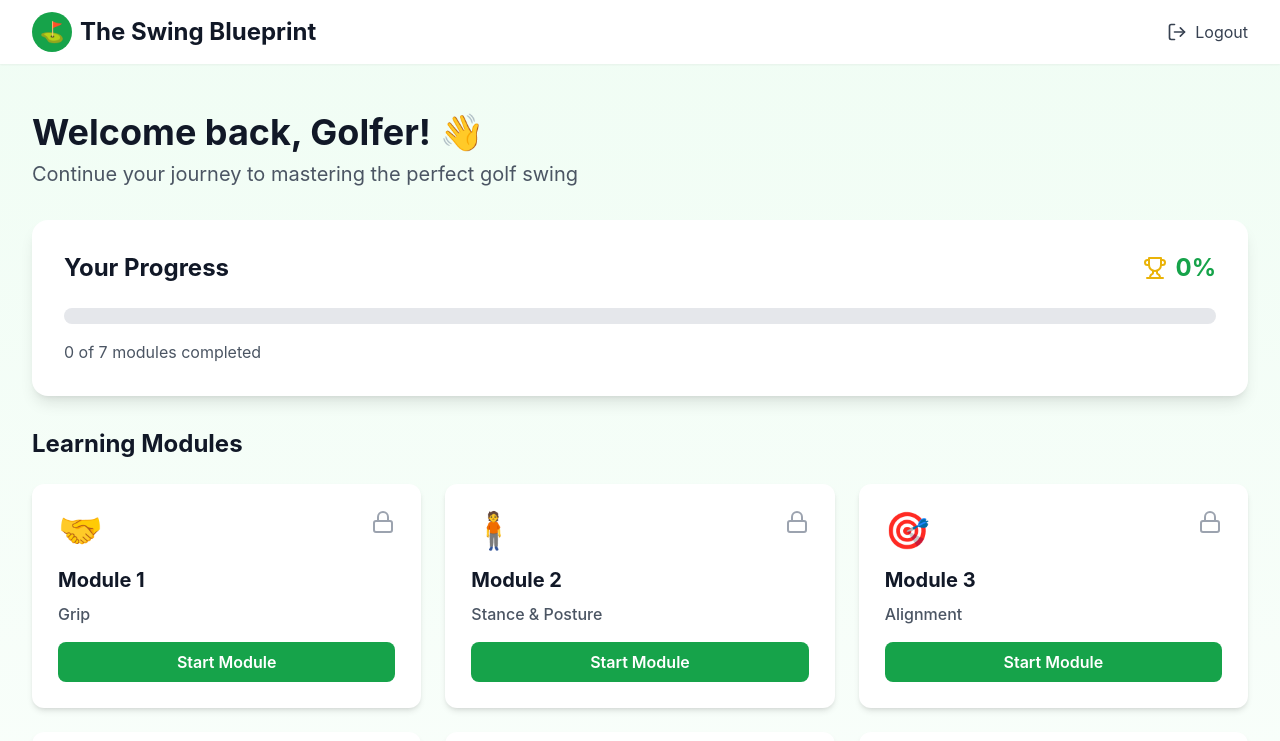
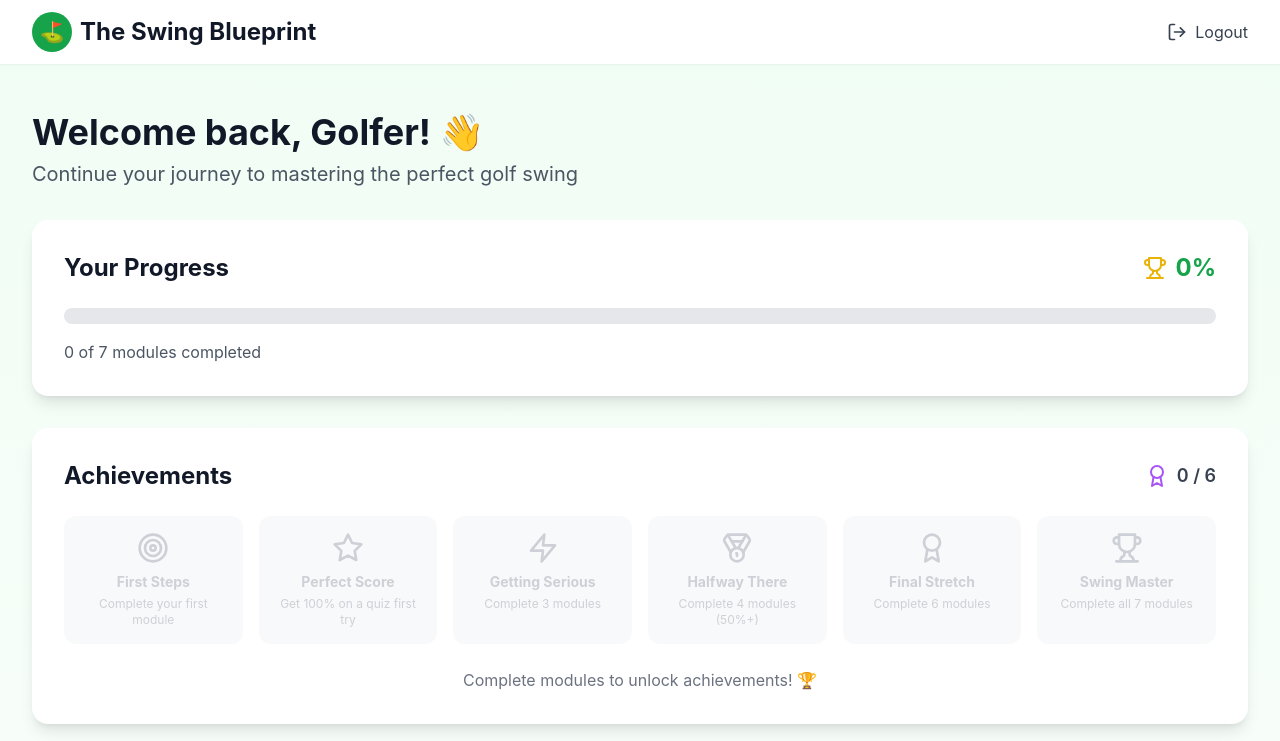
Before and after one commit to Bruh3000000/The-Swing-Blueprint, a Next.js app: page /dashboard in a window 1280 px wide. Shown: the top 741 px of the page. Built offline with nearby package versions, Linux system fonts and the light colour scheme; no server answers; the database is empty; sample sign-in values are in the browser's storage.

Commit message:
Enhance Dashboard with achievements and module updates
Added new achievements and updated module handling in Dashboard.

```diff
--- a/pages/dashboard.js
+++ b/pages/dashboard.js
@@ -1,23 +1,154 @@
 import React, { useState, useEffect } from 'react';
 import { useRouter } from 'next/router';
-import { LogOut, CheckCircle, Lock, Trophy } from 'lucide-react';
+import { LogOut, CheckCircle, Lock, Trophy, Award, Target, Zap, Star, Medal } from 'lucide-react';
+
+const SUPABASE_URL = 'https://lhqvtvxrbiydtcislfjm.supabase.co';
+const SUPABASE_ANON_KEY = 'eyJhbGciOiJIUzI1NiIsInR5cCI6IkpXVCJ9.eyJpc3MiOiJzdXBhYmFzZSIsInJlZiI6ImxocXZ0dnhyYml5ZHRjaXNsZmptIiwicm9sZSI6ImFub24iLCJpYXQiOjE3NjU4NDQxMTAsImV4cCI6MjA4MTQyMDExMH0.iseDg5x_UUZF4-gsvJMZ2YoXXdgGVV269oIkrmK6Pmw';
 
 export default function Dashboard() {
   const router = useRouter();
   const [user, setUser] = useState(null);
   const [loading, setLoading] = useState(true);
+  const [userProgress, setUserProgress] = useState([]);
+  const [achievements, setAchievements] = useState([]);
+
+  const modules = [
+    { id: 1, name: 'Grip', icon: '🤝', completed: false },
+    { id: 2, name: 'Stance & Posture', icon: '🧍', completed: false },
+    { id: 3, name: 'Alignment', icon: '🎯', completed: false },
+    { id: 4, name: 'Backswing', icon: '↰', completed: false },
+    { id: 5, name: 'Downswing', icon: '↓', completed: false },
+    { id: 6, name: 'Impact', icon: '💥', completed: false },
+    { id: 7, name: 'Follow-through', icon: '↗', completed: false }
+  ];
+
+  // Define all possible achievements
+  const allAchievements = [
+    {
+      id: 'first_module',
+      title: 'First Steps',
+      description: 'Complete your first module',
+      icon: <Target className="w-8 h-8" />,
+      color: 'bg-blue-100 text-blue-600',
+      earned: false
+    },
+    {
+      id: 'perfect_score',
+      title: 'Perfect Score',
+      description: 'Get 100% on a quiz first try',
+      icon: <Star className="w-8 h-8" />,
+      color: 'bg-yellow-100 text-yellow-600',
+      earned: false
+    },
+    {
+      id: 'three_modules',
+      title: 'Getting Serious',
+      description: 'Complete 3 modules',
+      icon: <Zap className="w-8 h-8" />,
+      color: 'bg-purple-100 text-purple-600',
+      earned: false
+    },
+    {
+      id: 'halfway',
+      title: 'Halfway There',
+      description: 'Complete 4 modules (50%+)',
+      icon: <Medal className="w-8 h-8" />,
+      color: 'bg-orange-100 text-orange-600',
+      earned: false
+    },
+    {
+      id: 'almost_done',
+      title: 'Final Stretch',
+      description: 'Complete 6 modules',
+      icon: <Award className="w-8 h-8" />,
+      color: 'bg-pink-100 text-pink-600',
+      earned: false
+    },
+    {
+      id: 'swing_master',
+      title: 'Swing Master',
+      description: 'Complete all 7 modules',
+      icon: <Trophy className="w-8 h-8" />,
+      color: 'bg-green-100 text-green-600',
+      earned: false
+    }
+  ];
 
   useEffect(() => {
-    // Check if user is logged in
     const userData = localStorage.getItem('user');
     if (!userData) {
       router.push('/auth?mode=login');
       return;
     }
 
-    setUser(JSON.parse(userData));
-    setLoading(false);
+    const parsedUser = JSON.parse(userData);
+    setUser(parsedUser);
+    fetchUserProgress(parsedUser.id);
   }, [router]);
+
+  const fetchUserProgress = async (userId) => {
+    const accessToken = localStorage.getItem('sb-access-token');
+
+    try {
+      const response = await fetch(
+        `${SUPABASE_URL}/rest/v1/user_progress?user_id=eq.${userId}`,
+        {
+          headers: {
+            'apikey': SUPABASE_ANON_KEY,
+            'Authorization': `Bearer ${accessToken}`
+          }
+        }
+      );
+
+      if (response.ok) {
+        const data = await response.json();
+        setUserProgress(data);
+        calculateAchievements(data);
+      }
+    } catch (error) {
+      console.error('Error fetching progress:', error);
+    } finally {
+      setLoading(false);
+    }
+  };
+
+  const calculateAchievements = (progressData) => {
+    const completedCount = progressData.filter(p => p.completed).length;
+    const earnedAchievements = [...allAchievements];
+
+    // First module
+    if (completedCount >= 1) {
+      earnedAchievements[0].earned = true;
+    }
+
+    // Perfect score (check if any quiz has 100%)
+    const hasPerfectScore = progressData.some(p => p.quiz_score === 100);
+    if (hasPerfectScore) {
+      earnedAchievements[1].earned = true;
+    }
+
+    // Three modules
+    if (completedCount >= 3) {
+      earnedAchievements[2].earned = true;
+    }
+
+    // Halfway (4 modules)
+    if (completedCount >= 4) {
+      earnedAchievements[3].earned = true;
+    }
+
+    // Almost done (6 modules)
+    if (completedCount >= 6) {
+      earnedAchievements[4].earned = true;
+    }
+
+    // Swing master (all 7)
+    if (completedCount >= 7) {
+      earnedAchievements[5].earned = true;
+    }
+
+    setAchievements(earnedAchievements);
+  };
 
   const handleLogout = () => {
     localStorage.removeItem('sb-access-token');
@@ -26,15 +157,9 @@ export default function Dashboard() {
     router.push('/');
   };
 
-  const modules = [
-    { name: 'Grip', icon: '🤝', completed: false },
-    { name: 'Stance & Posture', icon: '🧍', completed: false },
-    { name: 'Alignment', icon: '🎯', completed: false },
-    { name: 'Backswing', icon: '↰', completed: false },
-    { name: 'Downswing', icon: '↓', completed: false },
-    { name: 'Impact', icon: '💥', completed: false },
-    { name: 'Follow-through', icon: '↗', completed: false }
-  ];
+  const handleModuleClick = (moduleId) => {
+    router.push(`/module/${moduleId}`);
+  };
 
   if (loading) {
     return (
@@ -44,8 +169,15 @@ export default function Dashboard() {
     );
   }
 
-  const completedCount = modules.filter(m => m.completed).length;
+  // Update modules with completion status
+  const updatedModules = modules.map(module => ({
+    ...module,
+    completed: userProgress.some(p => p.module_name === module.name && p.completed)
+  }));
+
+  const completedCount = updatedModules.filter(m => m.completed).length;
   const progressPercentage = Math.round((completedCount / modules.length) * 100);
+  const earnedCount = achievements.filter(a => a.earned).length;
 
   return (
     <div className="min-h-screen bg-gradient-to-b from-green-50 to-white">
@@ -104,13 +236,57 @@ export default function Dashboard() {
           </p>
         </div>
 
+        {/* Achievements Section */}
+        <div className="bg-white rounded-2xl shadow-lg p-8 mb-8">
+          <div className="flex items-center justify-between mb-6">
+            <h2 className="text-2xl font-bold text-gray-900">Achievements</h2>
+            <div className="flex items-center space-x-2">
+              <Award className="w-6 h-6 text-purple-500" />
+              <span className="text-lg font-semibold text-gray-700">
+                {earnedCount} / {allAchievements.length}
+              </span>
+            </div>
+          </div>
+
+          <div className="grid grid-cols-2 md:grid-cols-3 lg:grid-cols-6 gap-4">
+            {achievements.map((achievement) => (
+              <div
+                key={achievement.id}
+                className={`relative p-4 rounded-xl transition-all ${
+                  achievement.earned
+                    ? `${achievement.color} border-2 border-current`
+                    : 'bg-gray-100 text-gray-400 opacity-50'
+                }`}
+              >
+                <div className="flex flex-col items-center text-center">
+                  {achievement.icon}
+                  <h3 className="font-bold text-sm mt-2">{achievement.title}</h3>
+                  <p className="text-xs mt-1">{achievement.description}</p>
+                  {achievement.earned && (
+                    <div className="absolute -top-2 -right-2 bg-green-500 text-white rounded-full p-1">
+                      <CheckCircle className="w-4 h-4" />
+                    </div>
+                  )}
+                </div>
+              </div>
+            ))}
+          </div>
+
+          {earnedCount === 0 && (
+            <div className="mt-6 text-center text-gray-500">
+              Complete modules to unlock achievements! 🏆
+            </div>
+          )}
+        </div>
+
         {/* Modules Grid */}
         <div>
           <h2 className="text-2xl font-bold text-gray-900 mb-6">Learning Modules</h2>
           <div className="grid md:grid-cols-2 lg:grid-cols-3 gap-6">
-            {modules.map((module, idx) => (
+            {updatedModules.map((module, idx) => (
               <div
                 key={idx}
+                onClick={() => handleModuleClick(module.id)}
                 className={`bg-white rounded-xl shadow-md p-6 transition cursor-pointer ${
                   module.completed
                     ? 'border-2 border-green-500'
@@ -145,15 +321,27 @@ export default function Dashboard() {
           </div>
         </div>
 
-        {/* Coming Soon Notice */}
-        <div className="mt-8 bg-blue-50 border border-blue-200 rounded-xl p-6">
-          <h3 className="text-lg font-semibold text-blue-900 mb-2">
-            📹 Video Content Coming Soon!
-          </h3>
-          <p className="text-blue-700">
-            Module videos and quizzes are currently being produced. Check back soon to start your learning journey!
-          </p>
-        </div>
+        {/* Motivational Message */}
+        {completedCount > 0 && completedCount < 7 && (
+          <div className="mt-8 bg-gradient-to-r from-green-500 to-blue-500 rounded-xl p-6 text-white text-center">
+            <h3 className="text-2xl font-bold mb-2">Keep Going! 💪</h3>
+            <p className="text-lg">
+              {completedCount === 6
+                ? "Just one more module to become a Swing Master!"
+                : `${7 - completedCount} modules left to complete your journey!`}
+            </p>
+          </div>
+        )}
+
+        {completedCount === 7 && (
+          <div className="mt-8 bg-gradient-to-r from-yellow-400 to-orange-500 rounded-xl p-8 text-white text-center">
+            <Trophy className="w-16 h-16 mx-auto mb-4" />
+            <h3 className="text-3xl font-bold mb-2">Congratulations, Swing Master! 🎉</h3>
+            <p className="text-xl">
+              You've completed all modules and mastered the fundamentals of the golf swing!
+            </p>
+          </div>
+        )}
       </div>
     </div>
   );
```
